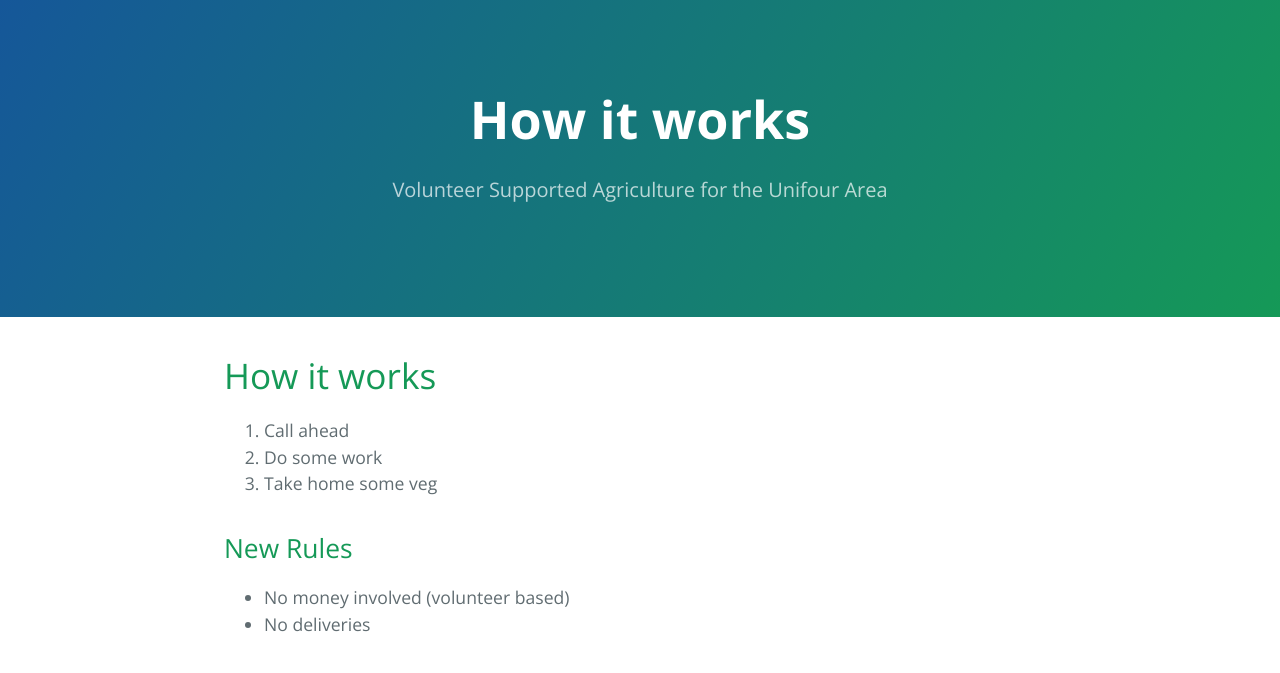
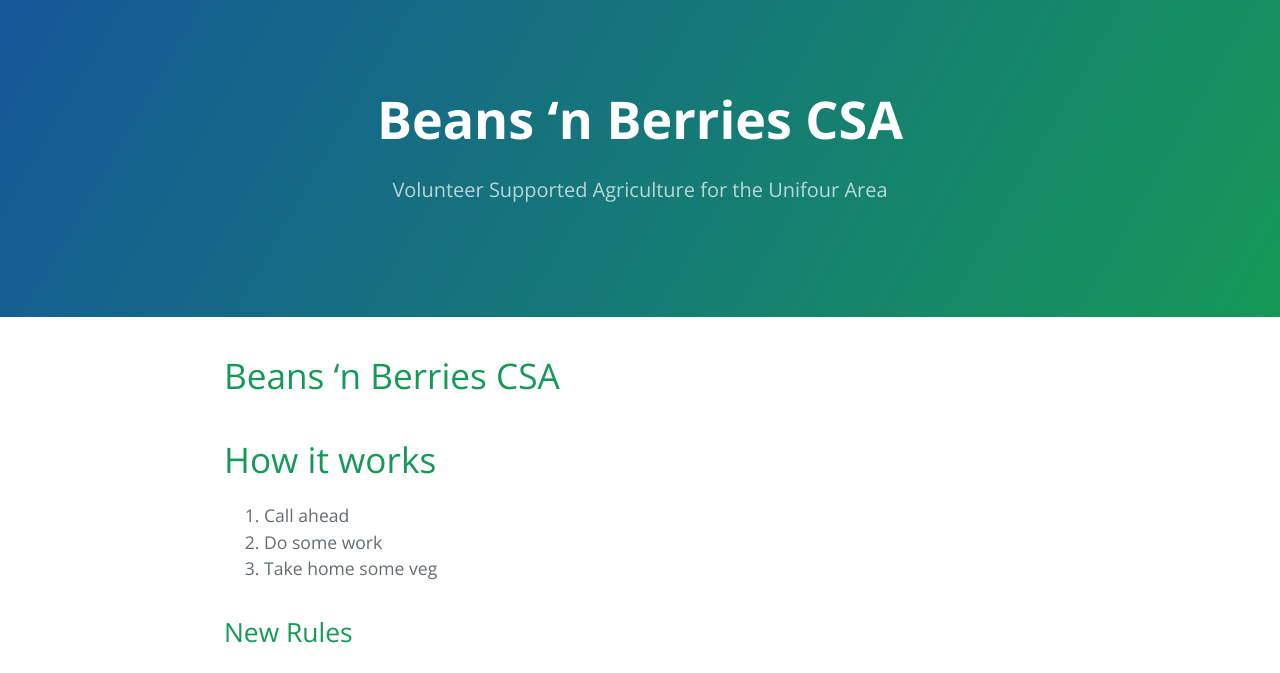
Before and after one commit to BeansNBerries/BeansNBerries.github.io, a Jekyll site: the page built from index.md, in a window 1280 px wide. Shown: the top 673 px of the page. Built offline with Jekyll 4.4.1, drawn with Linux system fonts in a browser that asks for light colours; our own code applies the rules of GitHub Pages for plain Markdown files.

Commit message:
Update index.md

```diff
--- a/index.md
+++ b/index.md
@@ -1,6 +1,7 @@
 ---
 layout: default
 ---
+# Beans 'n Berries CSA
 
 # How it works
 
```
